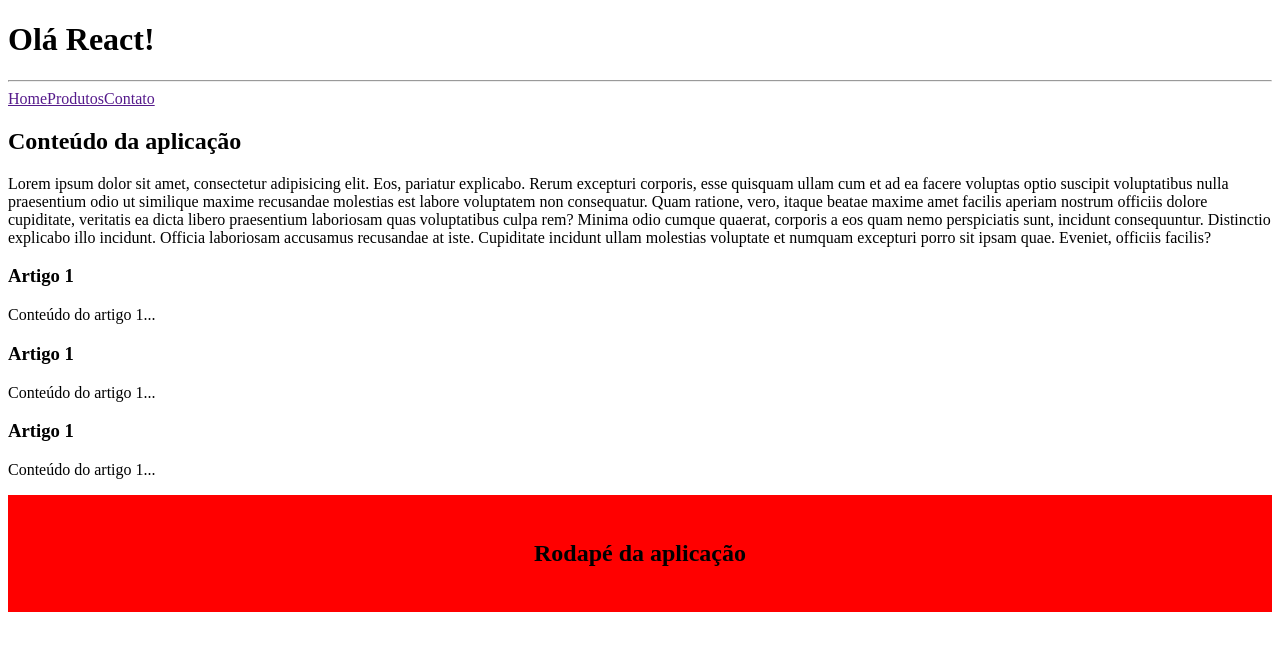
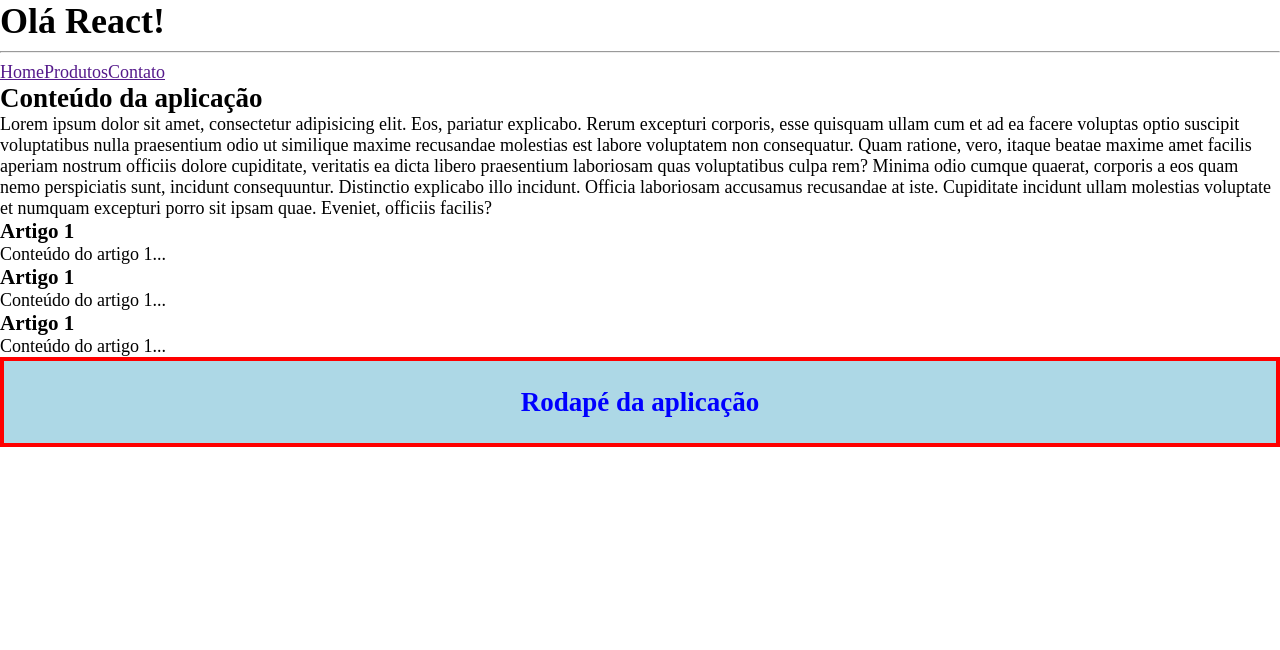
Before and after one commit to PhoenixFoxz/react-fundamentos, a React (Vite) app: page / in a window 1280 px wide. Shown: the top 650 px of the page. Built offline with nearby package versions, Linux system fonts and the light colour scheme.

Commit message:
Importação de CSS

```diff
--- a/src/components/Rodape.jsx
+++ b/src/components/Rodape.jsx
@@ -1,14 +1,13 @@
 function Rodape() {
+  const exemplosEstilos = {
+    backgroundColor: "lightblue",
+    padding: "2%",
+    color: "blue",
+    border: "solid 4px #f00",
+  };
   return (
-    <footer
-      style={{
-        backgroundColor: "red",
-        textAlign: "Center",
-        padding: "2%",
-        fontsize: "1%",
-      }}
-    >
-      <h2>Rodapé da aplicação</h2>
+    <footer style={exemplosEstilos}>
+      <h2 style={{ textAlign: "Center" }}>Rodapé da aplicação</h2>
     </footer>
   );
 }
--- /dev/null
+++ b/src/index.css
@@ -0,0 +1,24 @@
+/* Folha de Estilo GLOBAL
+Será usada por elementos em todos os componentes
+da aplicação React */
+
+/* Ajuste do Box Modal com box-sizing */
+*,
+*::after,
+*::before {
+  box-sizing: border-box;
+}
+
+/* Reset */
+body,
+h1,
+h2,
+h3,
+p {
+  margin: 0;
+  padding: 0;
+}
+
+html {
+  font-size: 18px;
+}
```
Also changed, not shown: src/main.jsx (+3 -5 lines), 1 other file (tests, documents, lock files or other folders).
